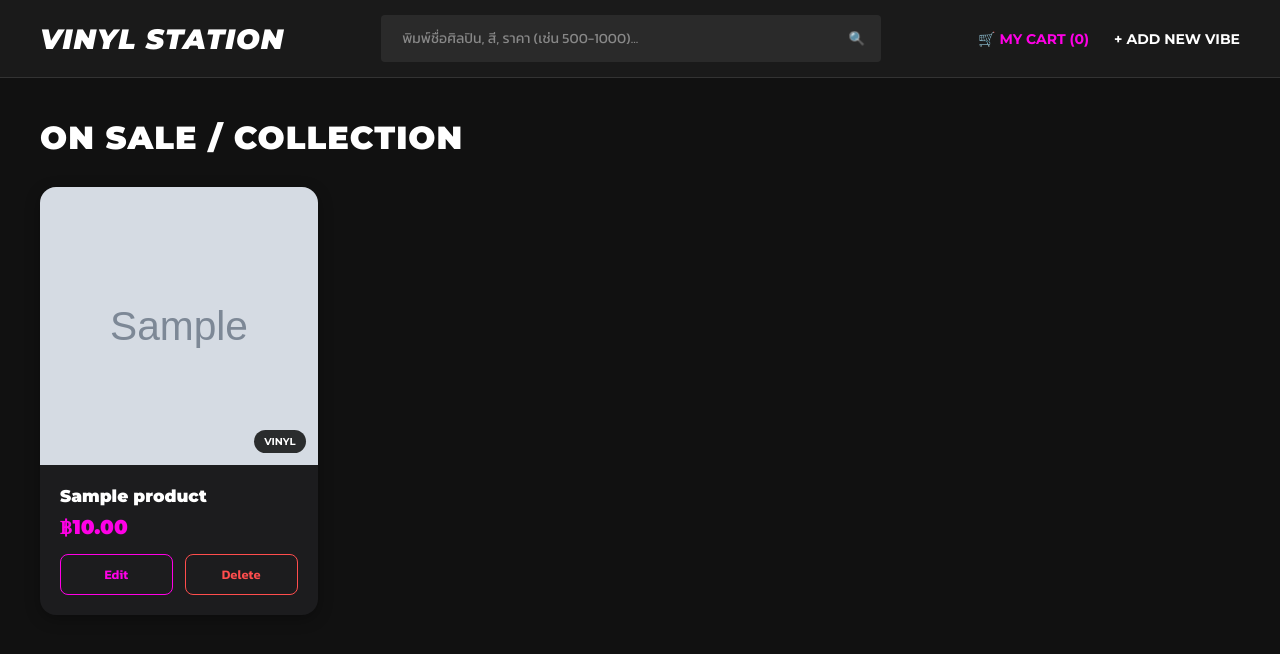
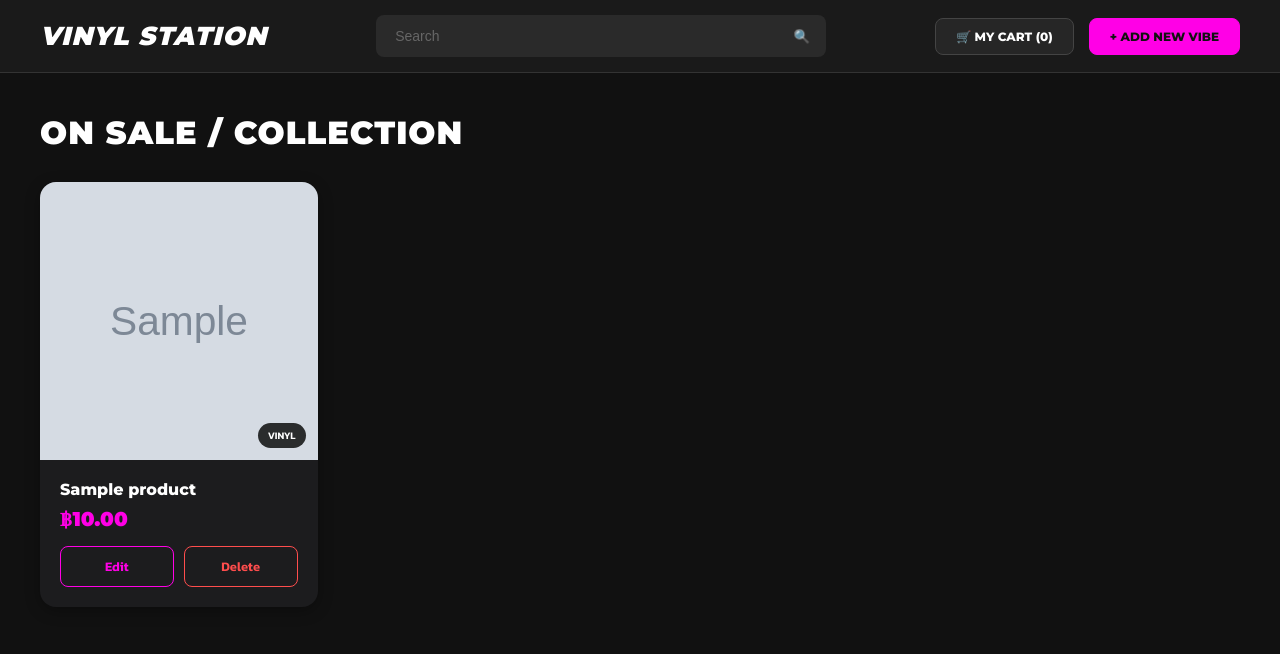
Before and after one commit to anupong2813/MyPHP, a PHP site: page /list.php in a window 1280 px wide. Shown: the top 654 px of the page. Run offline with PHP 8.4, Linux system fonts and the light colour scheme; tables that the repository leaves empty hold one stand-in row (values such as "Sample post"); grey boxes marked "Sample" are stand-in pictures.

Commit message:
update vinyl station

```diff
--- a/VINYL STATION/list.php
+++ b/VINYL STATION/list.php
@@ -5,29 +5,20 @@ require __DIR__ . '/config.php';
 $search = trim($_GET['search'] ?? '');
 $sql = "SELECT id, productname, detail, price, img, color, format, released_date FROM products";
 $params = [];
-$orderBy = "id DESC"; // ค่าเริ่มต้น: เรียงจากใหม่ไปเก่า
+$orderBy = "id DESC";
 
 if ($search !== '') {
-    // 1. ตรวจสอบว่าเป็นช่วงราคาหรือไม่ (เช่น 500-1500)
+    // 1. ตรวจสอบว่าเป็นช่วงราคา (เช่น 500-1000)
     if (preg_match('/^(\d+(?:\.\d+)?)\s*-\s*(\d+(?:\.\d+)?)$/', $search, $matches)) {
         $sql .= " WHERE price BETWEEN :min AND :max";
         $params = [':min' => (float)$matches[1], ':max' => (float)$matches[2]];
-        $orderBy = "price ASC"; // ถ้าค้นราคา ให้เรียงจากถูกไปแพง
+        $orderBy = "price ASC";
     } else {
-        // 2. ค้นหาทั่วไปแบบเน้นความแม่นยำ
-        $sql .= " WHERE (productname LIKE :s1
-                  OR detail LIKE :s2
-                  OR color LIKE :s3
-                  OR format LIKE :s4";
+        // 2. ค้นหาทั่วไป + ค้นหาจากราคาถ้าเป็นตัวเลข
+        $sql .= " WHERE (productname LIKE :s1 OR detail LIKE :s2 OR color LIKE :s3 OR format LIKE :s4";
+        $params = [':s1' => "%$search%", ':s2' => "%$search%", ':s3' => "%$search%", ':s4' => "%$search%"];
 
-        $params = [
-            ':s1' => "%$search%",
-            ':s2' => "%$search%",
-            ':s3' => "%$search%",
-            ':s4' => "%$search%"
-        ];
-
-        // ถ้าสิ่งที่พิมพ์เป็นตัวเลข ให้ค้นหาจากราคาแบบเป๊ะๆ เพิ่มเติม
+        // เพิ่มส่วนนี้: ถ้า input เป็นตัวเลข ให้ค้นหาใน price ด้วย
         if (is_numeric($search)) {
             $sql .= " OR price = :exact_price";
             $params[':exact_price'] = (float)$search;
@@ -35,69 +26,44 @@ if ($search !== '') {
 
         $sql .= ")";
 
-        /**
-         * 3. ระบบจัดลำดับความสำคัญ (Relevance Sorting)
-         * - ชื่อสินค้าตรงเป๊ะ (Rank 1)
-         * - ชื่อสินค้าขึ้นต้นด้วยคำที่พิมพ์ (Rank 2)
-         * - ชื่อสินค้ามีคำที่พิมพ์อยู่ข้างใน (Rank 3)
-         * - สีหรือรูปแบบตรงเป๊ะ (Rank 4-5)
-         * - คำที่เจอในรายละเอียด (Rank 6)
-         */
         $orderBy = "CASE
             WHEN productname = :o1 THEN 1
             WHEN productname LIKE :o2 THEN 2
             WHEN productname LIKE :o3 THEN 3
-            WHEN color LIKE :o4 THEN 4
-            WHEN format LIKE :o5 THEN 5
-            ELSE 6 END, id DESC";
-
+            ELSE 4 END, id DESC";
         $params[':o1'] = $search;
         $params[':o2'] = "$search%";
         $params[':o3'] = "%$search%";
-        $params[':o4'] = $search;
-        $params[':o5'] = $search;
     }
 }
 
 $sql .= " ORDER BY $orderBy";
-
 $stmt = $pdo->prepare($sql);
 $stmt->execute($params);
 $products = $stmt->fetchAll();
 
-// === ส่วน AJAX Live Search (เหมือนเดิมแต่แม่นยำขึ้น) ===
+// ส่วน AJAX Live Search (คงเดิม)
 if (isset($_GET['ajax_live'])) {
     if (!$products) {
-        echo '<div style="text-align: left; color: #888; margin-top: 40px; font-size: 18px;">ไม่พบแผ่นเสียงที่คุณกำลังมองหา...</div>';
+        echo '<div style="text-align: left; color: #888; margin-top: 40px; font-size: 18px;">ไม่พบรายการที่ค้นหา...</div>';
     } else {
         echo '<div class="grid">';
         foreach ($products as $p):
             $imgSrc = !empty($p['img']) ? htmlspecialchars($p['img']) : '';
             ?>
             <div class="card">
-                <a href="view.php?id=<?= htmlspecialchars($p['id']) ?>" style="display:block;">
+                <a href="view.php?id=<?= $p['id'] ?>">
                     <div class="img-wrapper">
-                        <?php if ($imgSrc): ?>
-                            <img src="<?= $imgSrc ?>" alt="cover">
-                        <?php else: ?>
-                            <div class="no-cover">NO COVER</div>
-                        <?php endif; ?>
+                        <?php if ($imgSrc): ?><img src="<?= $imgSrc ?>" alt="cover"><?php else: ?><div class="no-cover">NO COVER</div><?php endif; ?>
                         <span class="badge">VINYL</span>
                     </div>
                 </a>
-
                 <div class="card-content">
-                    <a href="view.php?id=<?= htmlspecialchars($p['id']) ?>" class="card-link">
-                        <div class="card-name" title="<?= htmlspecialchars($p['productname'] ?? '') ?>">
-                            <?= htmlspecialchars($p['productname'] ?? 'Unknown Artist') ?>
-                        </div>
-                    </a>
-
-                    <div class="card-price">฿<?= number_format($p['price'] ?? 0, 2) ?></div>
-
+                    <a href="view.php?id=<?= $p['id'] ?>" class="card-link"><div class="card-name"><?= htmlspecialchars($p['productname']) ?></div></a>
+                    <div class="card-price">฿<?= number_format($p['price'], 2) ?></div>
                     <div class="actions">
                         <a href="edit.php?id=<?= htmlspecialchars($p['id']) ?>" class="btn-edit">Edit</a>
-                        <a href="delete.php?id=<?= htmlspecialchars($p['id']) ?>" class="btn-delete" onclick="return confirm('Are you sure you want to delete this vibe?')">Delete</a>
+                        <a href="delete.php?id=<?= htmlspecialchars($p['id']) ?>" class="btn-delete" onclick="return confirm('Are you sure?')">Delete</a>
                     </div>
                 </div>
             </div>
@@ -112,99 +78,85 @@ if (isset($_GET['ajax_live'])) {
 <head>
     <meta charset="utf-8">
     <title>My Vinyl Collection</title>
-    <link href="https://fonts.googleapis.com/css2?family=Kanit:wght@300;400;600&family=Montserrat:ital,wght@0,400;0,700;0,900;1,900&display=swap" rel="stylesheet">
+    <link href="https://fonts.googleapis.com/css2?family=Kanit:wght@300;400;600&family=Montserrat:wght@700;800;900&display=swap" rel="stylesheet">
     <style>
         :root { --bg-color: #111111; --nav-bg: #1a1a1a; --accent: #ff00e6; --text-main: #ffffff; --text-muted: #a0a0a0; --card-bg: transparent; }
         body { background-color: var(--bg-color); color: var(--text-main); font-family: 'Kanit', sans-serif; margin: 0; padding: 0; -webkit-font-smoothing: antialiased; }
-
+        a { text-decoration: none !important; }
         .navbar { background-color: var(--nav-bg); padding: 15px 40px; display: flex; justify-content: space-between; align-items: center; border-bottom: 1px solid #333; position: sticky; top: 0; z-index: 100; }
-        .logo { font-family: 'Montserrat', sans-serif; font-weight: 900; font-style: italic; font-size: 28px; color: #fff; text-decoration: none; letter-spacing: 1px; }
-
-        .search-container { flex-grow: 1; max-width: 500px; margin: 0 40px; }
-        .search-form { display: flex; background-color: #2a2a2a; border-radius: 4px; overflow: hidden; border: 1px solid transparent; transition: 0.3s; }
-        .search-form:focus-within { border-color: var(--accent); box-shadow: 0 0 10px rgba(255, 0, 230, 0.2); }
-        .search-form input { width: 100%; padding: 12px 20px; background: transparent; border: none; color: #fff; font-family: 'Kanit', sans-serif; font-size: 14px; outline: none; }
-        .search-form input::placeholder { color: #888; }
-        .search-form button { background: transparent; border: none; color: var(--accent); padding: 0 15px; cursor: pointer; display: flex; align-items: center; justify-content: center; }
-
-        .nav-actions { display: flex; align-items: center; gap: 25px; font-family: 'Montserrat', sans-serif; font-weight: 700; font-size: 14px; }
-        .nav-actions a { color: var(--text-main); text-decoration: none; transition: color 0.3s; display: flex; align-items: center; gap: 8px; }
-        .nav-actions a:hover { color: var(--accent); }
-        .nav-actions .cart-link { color: var(--accent); }
-
+        .logo { font-family: 'Montserrat', sans-serif; font-weight: 900; font-style: italic; font-size: 26px; color: #fff; letter-spacing: 1px; }
+        .search-container { flex-grow: 1; max-width: 450px; margin: 0 40px; }
+        .search-form { display: flex; background-color: #2a2a2a; border-radius: 8px; overflow: hidden; border: 1px solid transparent; transition: 0.3s; }
+        .search-form:focus-within { border-color: var(--accent); box-shadow: 0 0 12px rgba(255, 0, 230, 0.2); }
+        .search-form input { width: 100%; padding: 12px 18px; background: transparent; border: none; color: #fff; font-size: 14px; outline: none; }
+        .search-form input::placeholder { color: #666; }
+        .search-form button { background: transparent; border: none; color: var(--accent); padding: 0 15px; cursor: pointer; }
+        .nav-actions { display: flex; align-items: center; gap: 15px; }
+        .nav-btn { padding: 10px 20px; border-radius: 8px; font-family: 'Montserrat', sans-serif; font-weight: 800; font-size: 12px; text-transform: uppercase; transition: 0.3s; display: flex; align-items: center; gap: 8px; }
+        .cart-btn { color: #fff; border: 1px solid #444; background: rgba(255, 255, 255, 0.05); }
+        .cart-btn:hover { border-color: var(--accent); color: var(--accent); }
+        .add-btn { background: var(--accent); color: #111; border: 1px solid var(--accent); }
+        .add-btn:hover { background: #fff; border-color: #fff; box-shadow: 0 0 15px rgba(255, 0, 230, 0.4); }
         .main-content { padding: 40px; max-width: 1400px; margin: 0 auto; }
         .section-header { display: flex; justify-content: space-between; align-items: flex-end; margin-bottom: 30px; }
-        .section-header h2 { font-family: 'Montserrat', sans-serif; font-weight: 900; font-size: 32px; margin: 0; letter-spacing: 1px; text-transform: uppercase; }
-        .browse-all { color: var(--text-main); text-decoration: none; font-family: 'Montserrat', sans-serif; font-weight: 700; font-size: 12px; letter-spacing: 1px; border-bottom: 1px solid var(--text-main); padding-bottom: 2px; transition: 0.3s; }
-        .browse-all:hover { color: var(--accent); border-color: var(--accent); }
-
+        .section-header h2 { font-family: 'Montserrat', sans-serif; font-weight: 900; font-size: 32px; margin: 0; text-transform: uppercase; letter-spacing: 1px; }
+        .clear-search { color: var(--accent); font-size: 12px; font-weight: 800; transition: 0.3s; }
+        .clear-search:hover { color: #fff; }
         .grid { display: grid; grid-template-columns: repeat(auto-fill, minmax(240px, 1fr)); gap: 30px; }
-        .card { background: #1c1c1e; border-radius: 16px; display: flex; flex-direction: column; height: 100%; transition: transform 0.3s, box-shadow 0.3s; box-shadow: 0 4px 15px rgba(0,0,0,0.3); }
+        .card { background: #1c1c1e; border-radius: 16px; display: flex; flex-direction: column; transition: 0.3s; box-shadow: 0 4px 15px rgba(0,0,0,0.3); }
         .card:hover { transform: translateY(-6px); box-shadow: 0 12px 25px rgba(0,0,0,0.6); }
-        .img-wrapper { background: #111; aspect-ratio: 1/1; position: relative; display: flex; align-items: center; justify-content: center; overflow: hidden; border-radius: 16px 16px 0 0; }
-        .img-wrapper img { width: 100%; height: 100%; object-fit: cover; transition: transform 0.5s ease; }
-        .badge { position: absolute; bottom: 12px; right: 12px; background: rgba(0,0,0,0.8); color: #fff; font-family: 'Montserrat', sans-serif; font-size: 10px; font-weight: 700; padding: 5px 10px; border-radius: 20px; }
-        .card-content { display: flex; flex-direction: column; flex-grow: 1; padding: 20px; }
-        .card-link { text-decoration: none; display: block; }
-        .card-name { font-family: 'Montserrat', sans-serif; font-weight: 800; font-size: 17px; color: #fff; margin-bottom: 8px; line-height: 1.3; display: -webkit-box; -webkit-line-clamp: 2; -webkit-box-orient: vertical; overflow: hidden; transition: color 0.3s; }
+        .img-wrapper { aspect-ratio: 1/1; position: relative; overflow: hidden; border-radius: 16px 16px 0 0; background: #111; }
+        .img-wrapper img { width: 100%; height: 100%; object-fit: cover; }
+        .badge { position: absolute; bottom: 12px; right: 12px; background: rgba(0,0,0,0.8); color: #fff; font-size: 10px; font-weight: 700; padding: 5px 10px; border-radius: 20px; }
+        .card-content { padding: 20px; flex-grow: 1; display: flex; flex-direction: column; }
+        .card-link { display: block; border: none; }
+        .card-name { font-family: 'Montserrat', sans-serif; font-weight: 800; font-size: 16px; color: #fff; margin-bottom: 8px; display: -webkit-box; -webkit-line-clamp: 2; -webkit-box-orient: vertical; overflow: hidden; transition: color 0.3s; }
         .card-link:hover .card-name { color: var(--accent); }
         .card-price { color: var(--accent); font-family: 'Montserrat', sans-serif; font-weight: 900; font-size: 20px; margin-top: auto; margin-bottom: 15px; }
-        .actions { display: flex; gap: 12px; margin-top: auto; }
-        .actions a { flex: 1; text-align: center; text-decoration: none; font-family: 'Kanit', sans-serif; font-weight: 600; font-size: 13px; padding: 10px 0; border-radius: 8px; transition: 0.3s; }
-        .btn-edit { color: var(--accent); border: 1px solid var(--accent); background: transparent; }
+        .actions { display: flex; gap: 10px; }
+        .actions a { flex: 1; text-align: center; font-family: 'Kanit', sans-serif; font-weight: 600; font-size: 13px; padding: 10px 0; border-radius: 8px; transition: 0.3s; }
+        .btn-edit { color: var(--accent); border: 1px solid var(--accent); }
         .btn-edit:hover { background: rgba(255, 0, 230, 0.1); }
-        .btn-delete { color: #ff4d4d; border: 1px solid #ff4d4d; background: transparent; }
+        .btn-delete { color: #ff4d4d; border: 1px solid #ff4d4d; }
         .btn-delete:hover { background: rgba(255, 77, 77, 0.1); }
-
-        @media (max-width: 768px) { .navbar { flex-direction: column; gap: 15px; padding: 15px; } .search-container { margin: 0; width: 100%; } }
+        @media (max-width: 850px) { .navbar { flex-direction: column; gap: 15px; padding: 20px; } .search-container { margin: 0; width: 100%; } }
     </style>
 </head>
 <body>
-
 <div class="navbar">
     <a href="list.php" class="logo">VINYL STATION</a>
     <div class="search-container">
         <form class="search-form" method="GET" action="list.php">
-            <input type="text" id="searchInput" name="search" placeholder="พิมพ์ชื่อศิลปิน, สี, ราคา (เช่น 500-1000)..." value="<?= htmlspecialchars($search) ?>" autocomplete="off">
+            <input type="text" id="searchInput" name="search" placeholder="Search" value="<?= htmlspecialchars($search) ?>" autocomplete="off">
             <button type="submit">🔍</button>
         </form>
     </div>
     <div class="nav-actions">
-        <a href="cart.php" class="cart-link">🛒 MY CART (<?= array_sum($_SESSION['cart'] ?? []) ?>)</a>
-        <a href="index.php">+ ADD NEW VIBE</a>
+        <a href="cart.php" class="nav-btn cart-btn">🛒 My Cart (<?= array_sum($_SESSION['cart'] ?? []) ?>)</a>
+        <a href="index.php" class="nav-btn add-btn">+ Add New Vibe</a>
     </div>
 </div>
-
 <div class="main-content">
     <div class="section-header">
         <h2>ON SALE / COLLECTION</h2>
-        <?php if ($search): ?>
-            <a href="list.php" class="browse-all">CLEAR SEARCH</a>
-        <?php endif; ?>
+        <?php if ($search): ?><a href="list.php" class="clear-search">CLEAR SEARCH</a><?php endif; ?>
     </div>
-
     <div id="result-container">
         <?php if (!$products): ?>
-            <div style="text-align: left; color: #888; margin-top: 40px; font-size: 18px;">ไม่พบแผ่นเสียงที่คุณกำลังมองหา...</div>
+            <div style="text-align: left; color: #888; margin-top: 40px; font-size: 18px;">ไม่พบรายการที่ค้นหา...</div>
         <?php else: ?>
         <div class="grid">
             <?php foreach ($products as $p): ?>
             <div class="card">
-                <a href="view.php?id=<?= htmlspecialchars($p['id']) ?>">
+                <a href="view.php?id=<?= $p['id'] ?>">
                     <div class="img-wrapper">
-                        <?php if (!empty($p['img'])): ?>
-                            <img src="<?= htmlspecialchars($p['img']) ?>" alt="cover">
-                        <?php else: ?>
-                            <div class="no-cover">NO COVER</div>
-                        <?php endif; ?>
+                        <?php if (!empty($p['img'])): ?><img src="<?= htmlspecialchars($p['img']) ?>" alt=""><?php else: ?><div class="no-cover">NO COVER</div><?php endif; ?>
                         <span class="badge">VINYL</span>
                     </div>
                 </a>
                 <div class="card-content">
-                    <a href="view.php?id=<?= htmlspecialchars($p['id']) ?>" class="card-link">
-                        <div class="card-name"><?= htmlspecialchars($p['productname'] ?? 'Unknown') ?></div>
-                    </a>
-                    <div class="card-price">฿<?= number_format($p['price'] ?? 0, 2) ?></div>
+                    <a href="view.php?id=<?= $p['id'] ?>" class="card-link"><div class="card-name"><?= htmlspecialchars($p['productname']) ?></div></a>
+                    <div class="card-price">฿<?= number_format($p['price'], 2) ?></div>
                     <div class="actions">
                         <a href="edit.php?id=<?= htmlspecialchars($p['id']) ?>" class="btn-edit">Edit</a>
                         <a href="delete.php?id=<?= htmlspecialchars($p['id']) ?>" class="btn-delete" onclick="return confirm('Are you sure?')">Delete</a>
@@ -216,22 +168,18 @@ if (isset($_GET['ajax_live'])) {
         <?php endif; ?>
     </div>
 </div>
-
 <script>
 document.addEventListener('DOMContentLoaded', function() {
     const searchInput = document.getElementById('searchInput');
     const resultContainer = document.getElementById('result-container');
     let timeout = null;
-
     searchInput.addEventListener('input', function() {
         clearTimeout(timeout);
         const val = this.value;
         timeout = setTimeout(() => {
             fetch('list.php?ajax_live=1&search=' + encodeURIComponent(val))
                 .then(response => response.text())
-                .then(html => {
-                    resultContainer.innerHTML = html;
-                })
+                .then(html => { resultContainer.innerHTML = html; })
                 .catch(err => console.error('Error:', err));
         }, 300);
     });
```
